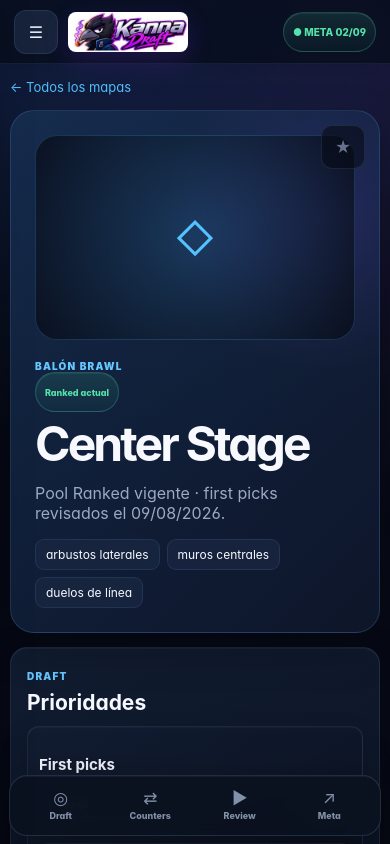
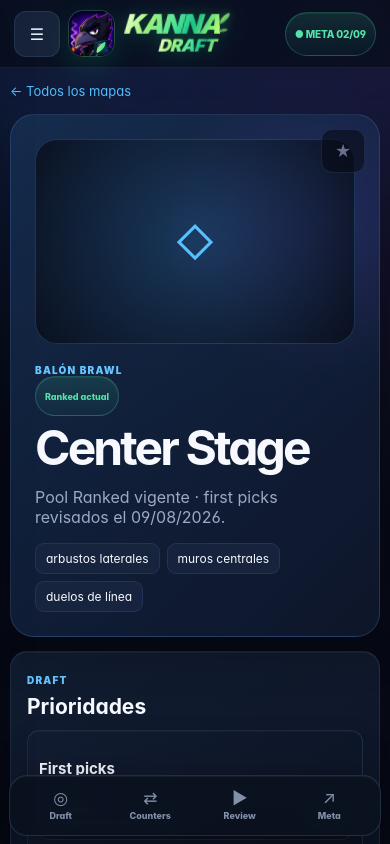
Before and after one commit to Raixerx1/Brawl-Stars-Lab-, a Next.js app: page /maps/center-stage in a window 390 px wide. Shown: the top 844 px of the page. Built offline with nearby package versions, Linux system fonts and the light colour scheme; no server answers.

Commit message:
feat: widen leafy Kanna header v0.33.2

```diff
--- a/package.json
+++ b/package.json
@@ -1,6 +1,6 @@
 {
   "name": "brawl-stars-lab",
-  "version": "0.33.1",
+  "version": "0.33.2",
   "private": true,
   "scripts": {
     "dev": "next dev",
--- a/public/sw.js
+++ b/public/sw.js
@@ -1,4 +1,4 @@
-const CACHE = "knna-draft-v0331";
+const CACHE = "kanna-draft-v0332";
 const CORE = [
   "/",
   "/draft",
--- a/scripts/audit-live-capture-v33.mjs
+++ b/scripts/audit-live-capture-v33.mjs
@@ -81,9 +81,9 @@
 expect(css.includes("@media(pointer:coarse)"), "Faltan targets táctiles para móvil");
 
 const pkg = JSON.parse(pkgSource);
-expect(pkg.version === "0.33.1", `Versión inesperada: ${pkg.version}`);
+expect(pkg.version === "0.33.2", `Versión inesperada: ${pkg.version}`);
 expect(pkg.scripts?.["audit:live-capture"] === "node scripts/audit-live-capture-v33.mjs", "La auditoría no está conectada");
-expect(serviceWorker.includes("knna-draft-v0331"), "La PWA no fuerza la caché v0.33.1");
+expect(serviceWorker.includes("kanna-draft-v0332"), "La PWA no fuerza la caché v0.33.2");
 
 await rm(output, { recursive: true, force: true });
 console.log("Auditoría de captura y análisis en vivo v0.33");
--- a/scripts/audit-mobile-layout-v321.mjs
+++ b/scripts/audit-mobile-layout-v321.mjs
@@ -46,11 +46,11 @@
 expect(globalCss.includes("font-size: 16px !important"), "Los formularios globales pueden activar zoom de Safari");
 
 const pkg = JSON.parse(packageJson);
-expect(pkg.version === "0.33.1", `Versión inesperada: ${pkg.version}`);
+expect(pkg.version === "0.33.2", `Versión inesperada: ${pkg.version}`);
 expect(pkg.scripts?.["audit:mobile"] === "node scripts/audit-mobile-layout-v321.mjs", "La auditoría móvil no está conectada");
-expect(serviceWorker.includes('knna-draft-v0331'), "La caché PWA no fuerza la actualización móvil");
+expect(serviceWorker.includes('kanna-draft-v0332'), "La caché PWA no fuerza la actualización móvil");
 
-console.log("Auditoría móvil v0.33.1 · base de layout v0.32.1");
+console.log("Auditoría móvil v0.33.2 · base de layout v0.32.1");
 console.log(`Comprobaciones: ${checks - errors.length}/${checks}`);
 console.log(`Errores: ${errors.length}`);
 
--- a/src/app/kanna-brand.css
+++ b/src/app/kanna-brand.css
@@ -1,65 +1,243 @@
-/* Kanna Draft — capa de marca final. Se importa al final para no alterar el layout competitivo. */
+/* Kanna Draft — wordmark responsive integrado en la superficie oscura de la app. */
 .kanna-topbar {
-  min-height: 76px;
-  height: 76px;
+  min-height: 78px;
+  height: 78px;
+  gap: clamp(10px, 1.3vw, 18px);
 }
 
 .kanna-header-brand {
   display: flex;
   flex: 1 1 auto;
   min-width: 0;
+  max-width: 430px;
   align-items: center;
   justify-content: flex-start;
+  gap: clamp(8px, 1vw, 13px);
+  align-self: stretch;
+  overflow: visible;
 }
 
-.kanna-header-logo {
+.kanna-topbar > .status-pill {
+  flex: 0 0 auto;
+  margin-left: auto;
+}
+
+.kanna-header-emblem {
+  position: relative;
+  display: grid;
+  flex: 0 0 auto;
+  width: 58px;
+  height: 58px;
+  place-items: center;
+  overflow: hidden;
+  border: 1px solid rgba(115, 242, 157, .24);
+  border-radius: 18px;
+  background: radial-gradient(circle at 35% 28%, rgba(109, 242, 140, .12), rgba(7, 12, 27, .86) 68%);
+  box-shadow:
+    0 10px 28px rgba(19, 225, 132, .14),
+    inset 0 1px 0 rgba(213, 255, 220, .1);
+}
+
+.kanna-header-emblem::after {
+  content: "";
+  position: absolute;
+  inset: auto 7px 5px auto;
+  width: 12px;
+  height: 7px;
+  border-radius: 100% 0 100% 0;
+  background: linear-gradient(135deg, #d8ff72, #3be795 72%);
+  box-shadow: 0 0 10px rgba(93, 247, 158, .62);
+  transform: rotate(-24deg);
+}
+
+.kanna-header-crow {
   display: block;
-  width: auto;
-  height: 58px;
-  max-width: min(44vw, 300px);
-  object-fit: contain;
-  border-radius: 10px;
-  box-shadow: 0 8px 26px rgba(137, 47, 255, .18);
+  width: 100%;
+  height: 100%;
+  object-fit: cover;
+}
+
+.kanna-header-wordmark {
+  position: relative;
+  display: grid !important;
+  flex: 0 1 auto;
+  min-width: 0;
+  width: max-content;
+  padding: 2px 13px 3px 2px;
+  line-height: .78;
+  transform: skewX(-7deg);
+  filter: drop-shadow(0 6px 12px rgba(13, 229, 123, .12));
+}
+
+.kanna-header-wordmark strong,
+.kanna-header-wordmark em {
+  display: block;
+  width: max-content;
+  max-width: 100%;
+  margin: 0;
+  color: #75ee9c;
+  background:
+    linear-gradient(112deg, #efffc6 2%, #a8f47c 25%, #58e79b 50%, #16bd87 70%, #b9ff75 94%);
+  background-clip: text;
+  -webkit-background-clip: text;
+  -webkit-text-fill-color: transparent;
+  font-style: italic;
+  font-weight: 950;
+  letter-spacing: -.075em;
+  text-transform: uppercase;
+  text-shadow: 0 0 18px rgba(70, 239, 143, .2);
+}
+
+.kanna-header-wordmark strong {
+  font-size: clamp(27px, 2.4vw, 39px);
+}
+
+.kanna-header-wordmark em {
+  justify-self: end;
+  margin-top: 5px;
+  padding-right: 2px;
+  font-size: clamp(17px, 1.55vw, 25px);
+  letter-spacing: -.035em;
+}
+
+.kanna-header-wordmark::before,
+.kanna-header-wordmark::after {
+  content: "";
+  position: absolute;
+  right: 0;
+  border: 1px solid rgba(206, 255, 142, .7);
+  border-left: 0;
+  border-bottom: 0;
+  border-radius: 100% 0 100% 0;
+  background: linear-gradient(145deg, rgba(198, 255, 105, .92), rgba(31, 202, 128, .76));
+  box-shadow: 0 0 11px rgba(70, 239, 143, .35);
+  transform-origin: bottom left;
+}
+
+.kanna-header-wordmark::before {
+  top: 5px;
+  width: 11px;
+  height: 6px;
+  transform: rotate(-27deg);
+}
+
+.kanna-header-wordmark::after {
+  top: 14px;
+  right: 3px;
+  width: 8px;
+  height: 5px;
+  opacity: .72;
+  transform: rotate(12deg) scale(.82);
 }
 
 @media (max-width: 1050px) {
   .kanna-topbar {
-    gap: 10px;
-    padding-inline: 14px;
+    padding-inline: 16px;
   }
 
-  .kanna-header-logo {
-    height: 50px;
-    max-width: min(52vw, 240px);
+  .kanna-header-brand {
+    max-width: none;
   }
 }
 
 @media (max-width: 620px) {
   .kanna-topbar {
-    min-height: 64px;
-    height: 64px;
-    padding-inline: 10px;
+    min-height: 68px;
+    height: 68px;
+    gap: 8px;
+    padding-inline: 9px;
   }
 
-  .kanna-header-logo {
-    height: 44px;
-    max-width: min(48vw, 190px);
-    border-radius: 8px;
+  .kanna-header-brand {
+    gap: 7px;
+  }
+
+  .kanna-header-emblem {
+    width: 50px;
+    height: 50px;
+    border-radius: 15px;
+  }
+
+  .kanna-header-wordmark {
+    padding-right: 11px;
+  }
+
+  .kanna-header-wordmark strong {
+    font-size: clamp(24px, 7.5vw, 31px);
+  }
+
+  .kanna-header-wordmark em {
+    margin-top: 4px;
+    font-size: clamp(15px, 4.7vw, 20px);
   }
 
   .kanna-topbar .status-pill {
-    padding: 7px 9px;
+    min-height: 44px;
+    padding: 7px 10px;
     font-size: 10px !important;
   }
 }
 
 @media (max-width: 430px) {
-  .kanna-header-logo {
-    height: 40px;
-    max-width: min(46vw, 165px);
+  .kanna-topbar .menu-button {
+    width: 46px;
+    height: 46px;
+  }
+
+  .kanna-header-emblem {
+    width: clamp(42px, 12vw, 48px);
+    height: clamp(42px, 12vw, 48px);
+  }
+
+  .kanna-header-wordmark strong {
+    font-size: clamp(21px, 7vw, 28px);
+  }
+
+  .kanna-header-wordmark em {
+    font-size: clamp(14px, 4.5vw, 18px);
+  }
+
+  .kanna-topbar .status-pill {
+    padding-inline: 8px;
+    letter-spacing: -.015em;
+  }
+}
+
+@media (max-width: 355px) {
+  .kanna-topbar {
+    gap: 6px;
+    padding-inline: 7px;
+  }
+
+  .kanna-header-brand {
+    gap: 5px;
+  }
+
+  .kanna-header-wordmark {
+    padding-right: 7px;
+  }
+
+  .kanna-header-wordmark strong {
+    font-size: 20px;
+  }
+
+  .kanna-header-wordmark em {
+    font-size: 13px;
   }
 
   .kanna-topbar .status-pill {
     padding-inline: 7px;
+    font-size: 9px !important;
   }
 }
+
+@media (prefers-reduced-motion: no-preference) {
+  .kanna-header-wordmark::before {
+    animation: kanna-leaf-glint 4.8s ease-in-out infinite;
+  }
+}
+
+@keyframes kanna-leaf-glint {
+  0%, 72%, 100% { filter: brightness(1); }
+  80% { filter: brightness(1.7) drop-shadow(0 0 5px rgba(185, 255, 117, .8)); }
+}
--- a/src/components/AppShell.tsx
+++ b/src/components/AppShell.tsx
@@ -41,13 +41,19 @@
         const active = isActivePath(path, href);
         return <Link key={href} className={active ? "active" : ""} aria-current={active ? "page" : undefined} href={href} onClick={() => setOpen(false)}><span aria-hidden="true">{icon}</span>{label}</Link>;
       })}</nav>
-      <div className="sidebar-note"><b>Base v0.33.1</b><span>Meta U69 · calibrado 02/09</span><span>Analyzer v0.33 · captura + lectura en vivo</span></div>
+      <div className="sidebar-note"><b>Base v0.33.2</b><span>Meta U69 · calibrado 02/09</span><span>Analyzer v0.33 · captura + lectura en vivo</span></div>
     </aside>
     <main>
       <header className="topbar kanna-topbar">
         <button type="button" className="menu-button" onClick={() => setOpen(!open)} aria-controls="primary-navigation" aria-expanded={open} aria-label={open ? "Cerrar navegación" : "Abrir navegación"}>☰</button>
         <Link className="kanna-header-brand" href="/" aria-label="Ir al inicio de Kanna Draft">
-          <Image className="kanna-header-logo" src="/kanna-draft-header.jpg" alt="Kanna Draft" width={300} height={100} priority />
+          <span className="kanna-header-emblem" aria-hidden="true">
+            <Image className="kanna-header-crow" src="/icon-192.png" alt="" width={58} height={58} priority />
+          </span>
+          <span className="kanna-header-wordmark" aria-hidden="true">
+            <strong>Kanna</strong>
+            <em>Draft</em>
+          </span>
         </Link>
         <Link className="status-pill" href="/meta">● META 02/09</Link>
       </header>
```
Also changed, not shown: scripts/audit-branding-v331.mjs (+10 -5 lines), 1 other file (tests, documents, lock files or other folders).
